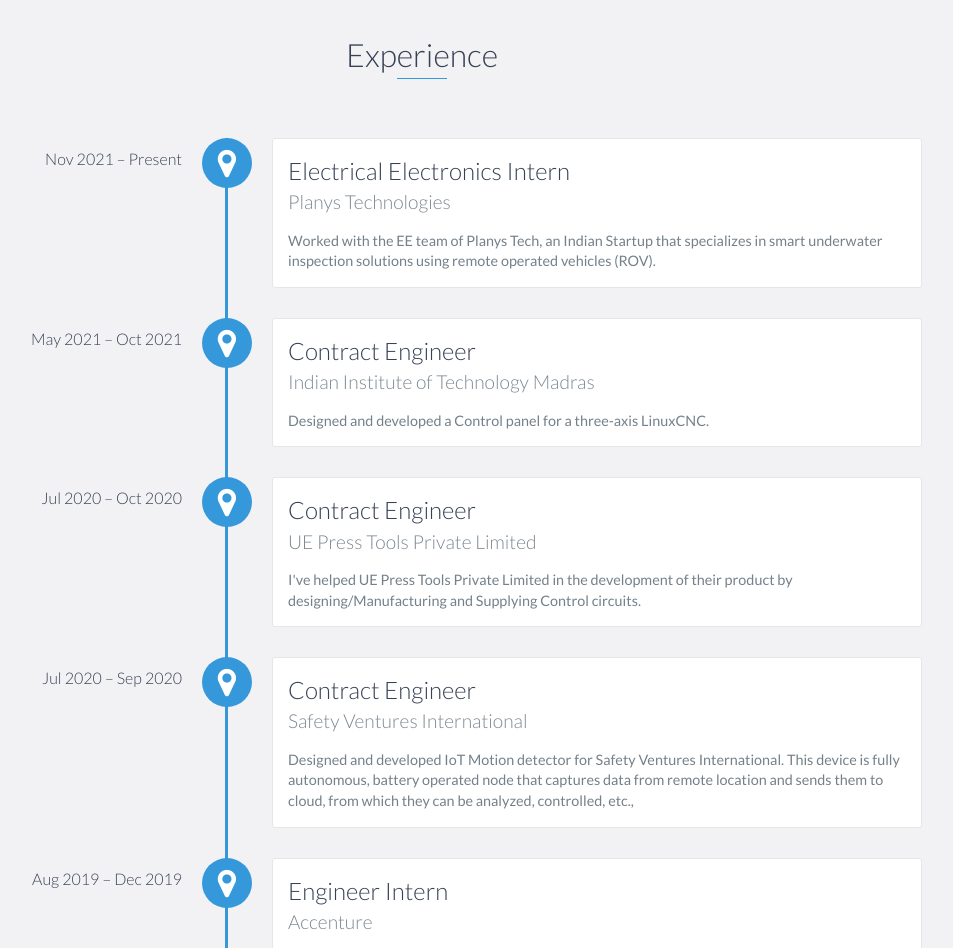
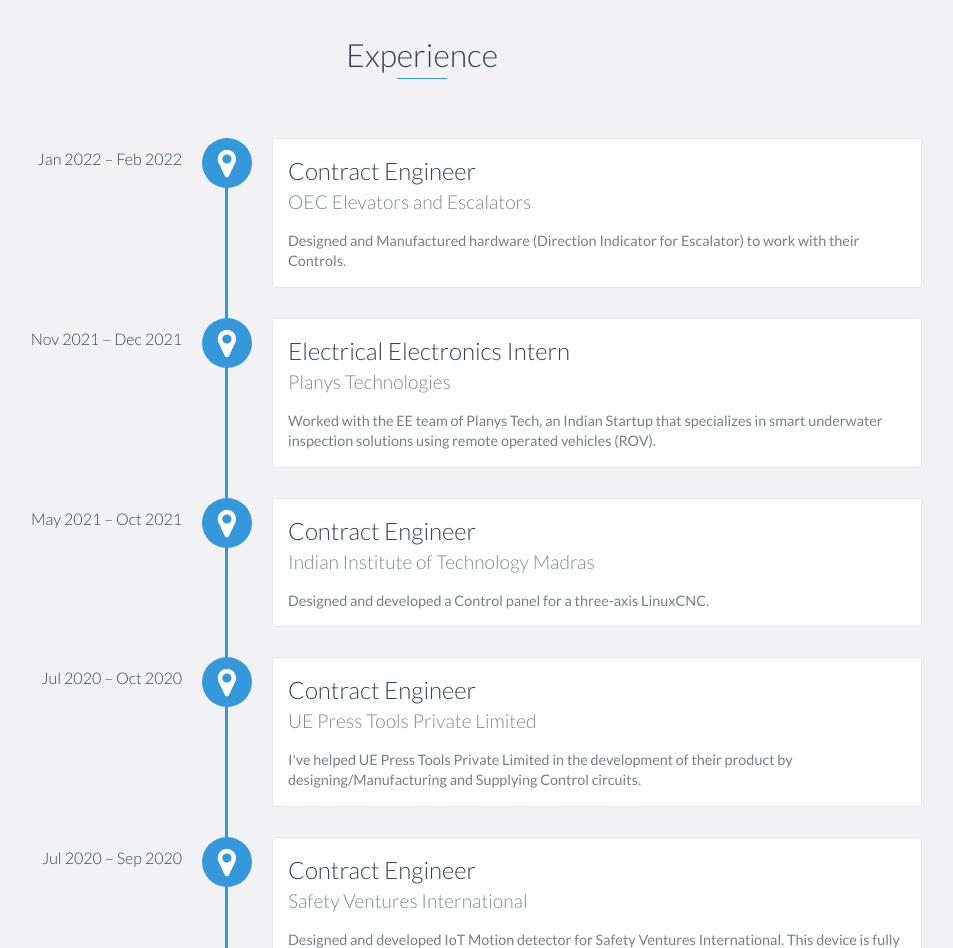
Before and after one commit to AlexDhayalan/alexdhayalan.github.io, a website: page index.html in a window 1280 px wide. Shown: the part 1060-2008 px from the top of the page, without its empty margins (218-1171 px from the left). Drawn offline with nearby package versions, Linux system fonts and the light colour scheme.

Commit message:
Update index.html

```diff
--- a/index.html
+++ b/index.html
@@ -82,7 +82,15 @@
         <h2 class="heading">Experience</h2>
         <div id="experience-timeline">
 
-		<div data-date="Nov 2021 – Present">
+		<div data-date="Jan 2022 – Feb 2022">
+                <h3>Contract Engineer</h3>
+                <h4>OEC Elevators and Escalators</h4>
+                <p>
+                    Designed and Manufactured hardware (Direction Indicator for Escalator) to work with their Controls.
+                </p>
+            </div>
+
+		<div data-date="Nov 2021 – Dec 2021">
                 <h3>Electrical Electronics Intern</h3>
                 <h4>Planys Technologies</h4>
                 <p>
```
